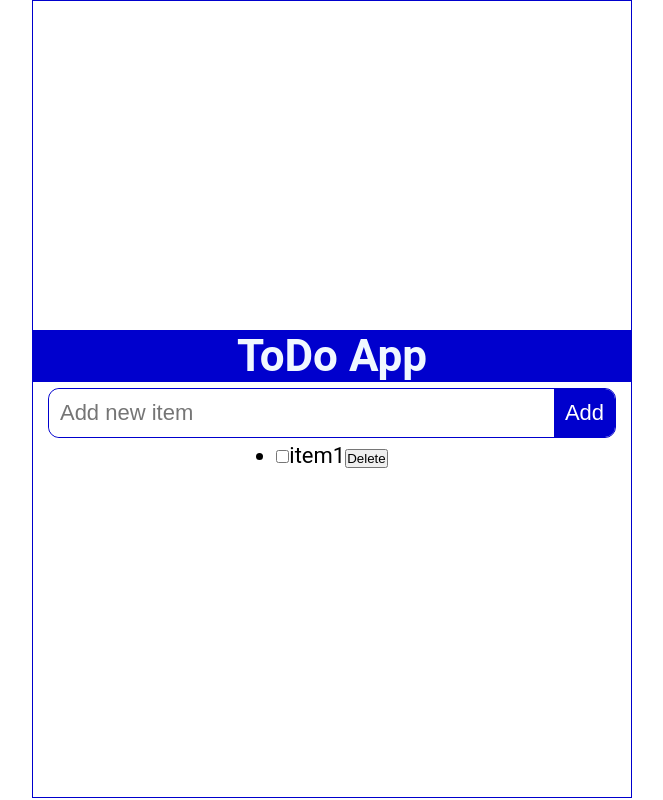
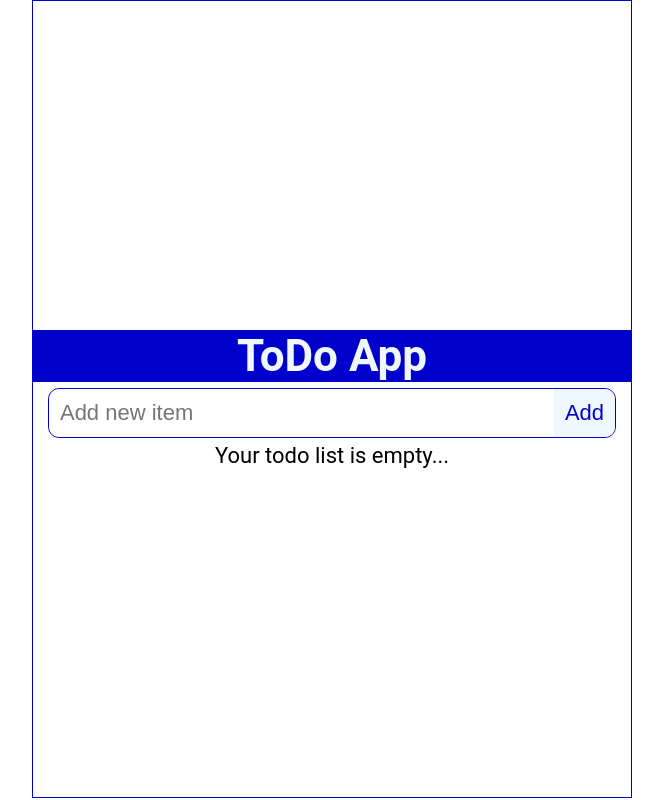
Before and after one commit to dan1el0123/todoapp, a React (Create React App) app: page / in a window 1280 px wide. In both pictures the pointer is over the button "Add". Shown: the whole page, without its empty margins (308-971 px from the left). Built offline with nearby package versions, Linux system fonts and the light colour scheme.

Commit message:
style button on hover

```diff
--- a/src/App.tsx
+++ b/src/App.tsx
@@ -20,13 +20,16 @@ const App: React.FC = () => {
     <div className="App">
       <Header />
       <AddNew handleNewTodo={addTodo} />
-      <ul className="todos">
+      <main className="todosList">
+        {todos.length ? <ul></ul> : <p>Your todo list is empty...</p>}
+      </main>
+      {/* <ul className="todos">
         <li className="item">
           <input type="checkbox" />
           <label>item1</label>
           <button>Delete</button>
         </li>
-      </ul>
+      </ul> */}
     </div>
   );
 };
--- a/src/components/AddNew/AddNew.css
+++ b/src/components/AddNew/AddNew.css
@@ -33,3 +33,8 @@
   background-color: mediumblue;
   color: white;
 }
+
+.addButton:hover {
+  background-color: aliceblue;
+  color: mediumblue;
+}
```
